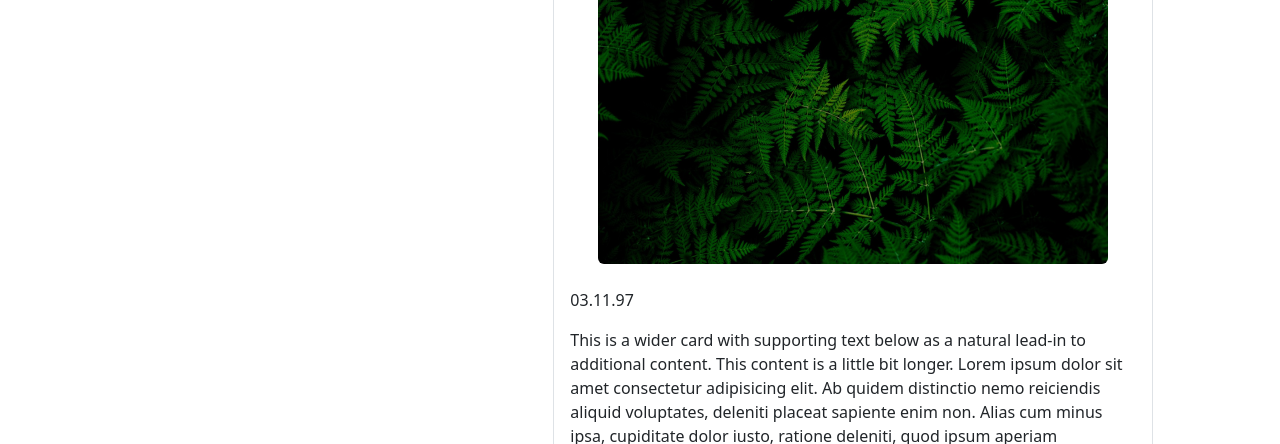
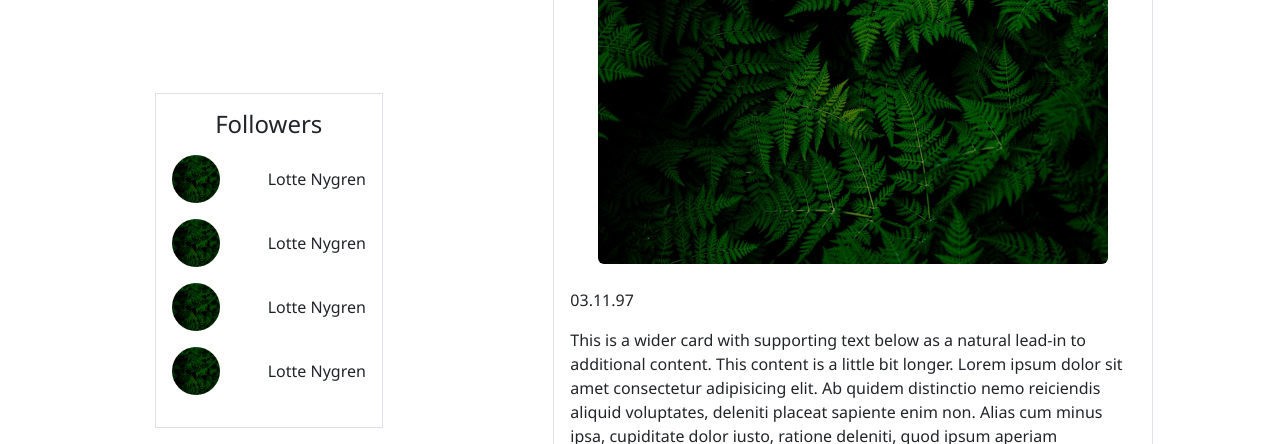
Before and after one commit to StineNygren/stine_css_frameworks_ca, a website: page profile/index.html in a window 1280 px wide. Shown: the part 356-800 px from the top of the page. Drawn offline with nearby package versions, Linux system fonts and the light colour scheme.

Commit message:
design changes

```diff
--- a/profile/index.html
+++ b/profile/index.html
@@ -13,6 +13,7 @@
       src="../node_modules/bootstrap/dist/js/bootstrap.bundle.js"
     ></script>
   </head>
+
   <body class="test d-flex flex-column justify-content-between">
     <section>
       <header>
@@ -109,6 +110,57 @@
               </div>
             </div>
           </div>
+
+          <!-- followers -->
+
+          <section class="follower-section d-none d-md-flex">
+            <div class="border p-3 m-5">
+              <h4 class="text-center">Followers</h4>
+              <!--
+              follower profile -->
+
+              <div class="follower d-flex align-items-center my-3">
+                <div class="follower-img me-5">
+                  <img
+                    class="rounded-circle"
+                    src="../img/sm_bg.png"
+                    alt="followerprofile image"
+                  />
+                </div>
+                <p class="mb-0">Lotte Nygren</p>
+              </div>
+              <div class="follower d-flex align-items-center my-3">
+                <div class="follower-img me-5">
+                  <img
+                    class="rounded-circle"
+                    src="../img/sm_bg.png"
+                    alt="followerprofile image"
+                  />
+                </div>
+                <p class="mb-0">Lotte Nygren</p>
+              </div>
+              <div class="follower d-flex align-items-center my-3">
+                <div class="follower-img me-5">
+                  <img
+                    class="rounded-circle"
+                    src="../img/sm_bg.png"
+                    alt="followerprofile image"
+                  />
+                </div>
+                <p class="mb-0">Lotte Nygren</p>
+              </div>
+              <div class="follower d-flex align-items-center my-3">
+                <div class="follower-img me-5">
+                  <img
+                    class="rounded-circle"
+                    src="../img/sm_bg.png"
+                    alt="followerprofile image"
+                  />
+                </div>
+                <p class="mb-0">Lotte Nygren</p>
+              </div>
+            </div>
+          </section>
         </section>
 
         <!-- posts -->
--- a/src/scss/pages/_authentication.scss
+++ b/src/scss/pages/_authentication.scss
@@ -11,8 +11,6 @@
     &-logg-in-box{
         border-radius: 10px;
 background: rgba(0, 0, 0, 0.76);
-// max-width: 50%;
-// max-height: 50%;
 
 
     }
@@ -24,17 +22,8 @@ background: rgba(0, 0, 0, 0.76);
     }
   }
 
-  // .authentication-form{
-  //   max-width: 500px;
-  // }
 
-  .sign-up-btn{
-    background:none;
-    border:none;
-    margin:0;
-    padding:0;
-
-  }
+  .sign-up-btn,
   .logg-in-btn{
     background:none;
     border:none;
--- a/src/scss/pages/_feed.scss
+++ b/src/scss/pages/_feed.scss
@@ -1,13 +1,4 @@
-.search-input{
+.search-input,
+.post-input{
     max-width: 400px;
 }
-
-.post-btn{
-    height: 37.6px;
-}
-
-.post-input{
-
-    max-width: 400px;
-
-}
--- a/src/scss/pages/_profile.scss
+++ b/src/scss/pages/_profile.scss
@@ -1,32 +1,56 @@
 
 .profile-img img{
-    border-radius: 100%;
     width: 5rem;
     height: 5rem;
     object-fit: cover;
 
 }
 
+.card{
+    &-section{
+        max-width: 600px;
 
+    }
+    &-img{
+        max-width: 600px;
+        overflow: hidden;
 
-.card-section{
-    max-width: 600px;
+    }
+    &-img img{
+        height: auto;
+        max-width: 600px;
+        overflow: hidden;
 
+    }
+}
+
+.follower-img img{
+    width: 3rem;
+    height: 3rem;
+    object-fit: cover;
 
 }
 
-.card-img {
 
-    max-width: 600px;
-    overflow: hidden;
-}
 
-.card-img img{
-    height: auto;
-    max-width: 600px;
-    overflow: hidden;
+// .card-section{
+//     max-width: 600px;
 
-}
+
+// }
+
+// .card-img {
+
+//     max-width: 600px;
+//     overflow: hidden;
+// }
+
+// .card-img img{
+//     height: auto;
+//     max-width: 600px;
+//     overflow: hidden;
+
+// }
 
 .navbar{
 
--- a/src/scss/style.scss
+++ b/src/scss/style.scss
@@ -1,4 +1,5 @@
 @import "./utils/variables";
+@import url('https://fonts.googleapis.com/css2?family=Noto+Sans&display=swap');
 @import "../../node_modules/bootstrap/scss/bootstrap";
 
 @import "./components/components";
--- a/src/scss/utils/_variables.scss
+++ b/src/scss/utils/_variables.scss
@@ -1 +1,2 @@
 $primary: #164d26;
+$font-family-base: 'Noto Sans', sans-serif;
```
Also changed, not shown: feed/index.html (+5 -3 lines), index.html (+2 -2 lines), dist/css/style.css, 1 other file.
